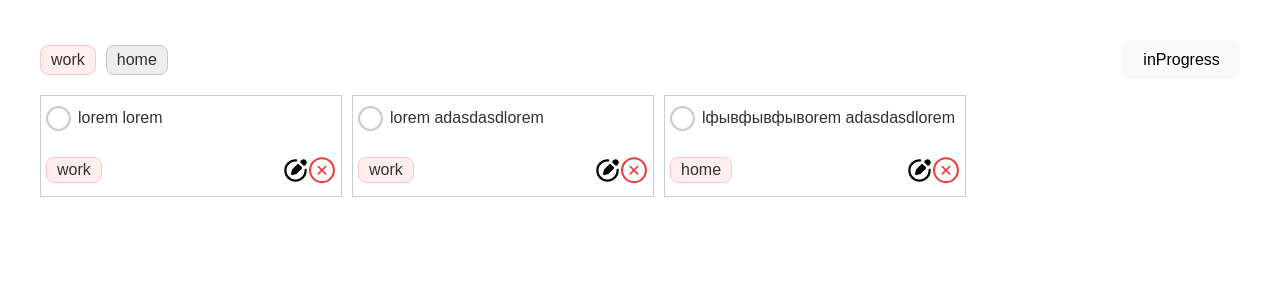
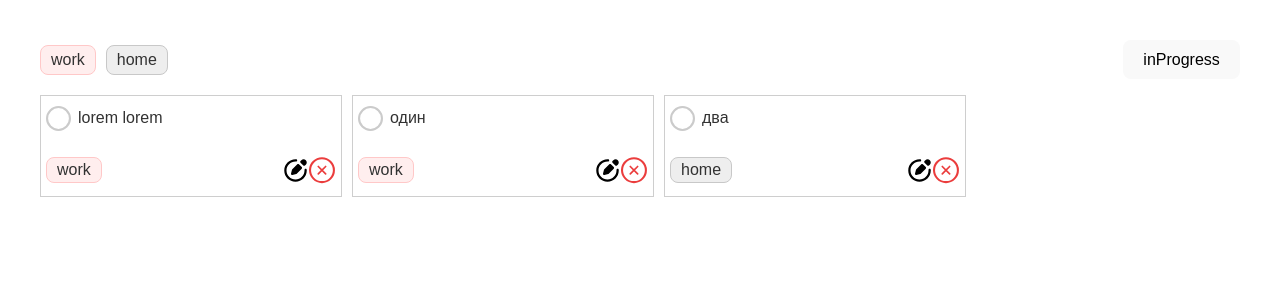
Before and after one commit to MrTussa/ReactTodo, a React (Vite) app: page / in a window 1280 px wide. Shown: the top 300 px of the page. Built offline with nearby package versions, Linux system fonts and the light colour scheme.

Commit message:
revorked: category

```diff
--- a/src/App.jsx
+++ b/src/App.jsx
@@ -5,32 +5,32 @@ function App() {
   const startData = [
     {
       id: 0,
-      category: { text: "work", color: "255, 200, 200" },
+      categoryId: 0,
       text: "lorem lorem",
       state: "unchecked",
     },
     {
       id: 1,
-      category: { text: "work", color: "255, 200, 200" },
-      text: "lorem adasdasdlorem",
+      categoryId: 0,
+      text: "один",
       state: "unchecked",
     },
     {
       id: 2,
-      category: { text: "home", color: "255, 200, 200" },
-      text: "lфывфывфывorem adasdasdlorem",
+      categoryId: 1,
+      text: "два",
       state: "unchecked",
     },
     {
       id: 3,
-      category: { text: "work", color: "255, 200, 200" },
-      text: "lфывфывфывorem adasdasdlorem",
+      categoryId: 0,
+      text: "три",
       state: "checked",
     },
     {
       id: 4,
-      category: { text: "work", color: "255, 200, 200" },
-      text: "lфывфывфывorem adasdasdlorem",
+      categoryId: 0,
+      text: "четыре",
       state: "removed",
     },
   ];
@@ -191,7 +191,24 @@ function App() {
   //Category Filter
 
   //Add item
-
+  const addItem = ( category, text ) => {
+    const newItem = {
+      id: data[-1].id + 1,
+      category: {
+        text: category.text,
+        color: category.color,
+       },
+       text: text,
+       state: "unchecked"
+    }
+    setData(...data, newItem)
+  }
+  // {
+  //   id: 4,
+  //   category: { text: "work", color: "255, 200, 200" },
+  //   text: "четыре",
+  //   state: "removed",
+  // },
   //Add item
   useEffect(() => {
     filterState(list);
@@ -225,6 +242,7 @@ function App() {
         </div>
         <List
           data={filteredData}
+          categories={category}
           inputChange={inputChange}
           onClickState={changeStateHandler}
           deleteTodo={deleteTodo}
--- a/src/components/List/List.jsx
+++ b/src/components/List/List.jsx
@@ -1,13 +1,13 @@
 import s from "./List.module.css";
 import { NewItem } from "../../components";
-export default function List({children, data, inputChange, onClickState, deleteTodo }) {
+export default function List({children, data, inputChange, onClickState, deleteTodo, categories }) {
   return (
     <>
       <ul className={s.list}>
-        {data.map(({text, state, id, category}) => {
+        {data.map(({text, state, id, categoryId}) => {
           return (
             <li key={id} className={s.listItem}>
-              <NewItem id={id} content={text} inputChange={inputChange} btnState={state} onClickState={onClickState} deleteTodo={deleteTodo} categoryData={category}></NewItem>
+              <NewItem id={id} content={text} inputChange={inputChange} btnState={state} onClickState={onClickState} deleteTodo={deleteTodo} categoryId={categoryId} categoryData={categories}></NewItem>
             </li>
           );
         })}
--- a/src/components/NewItem/NewItem.jsx
+++ b/src/components/NewItem/NewItem.jsx
@@ -8,13 +8,15 @@ export default function NewItem({
   inputChange,
   id,
   deleteTodo,
-  categoryData,
+  categoryId,
+  categoryData
 }) {
   const [edit, setEdit] = useState(false);
   const editTodo = () => {
     setEdit(!edit);
   };
-  const { text, color } = categoryData;
+  const category = categoryData.filter((item) => item.id === categoryId)
+  const { color, text } = category[0]
   return (
     <div className={s.itemContainer}>
       <RadioBtn
```
